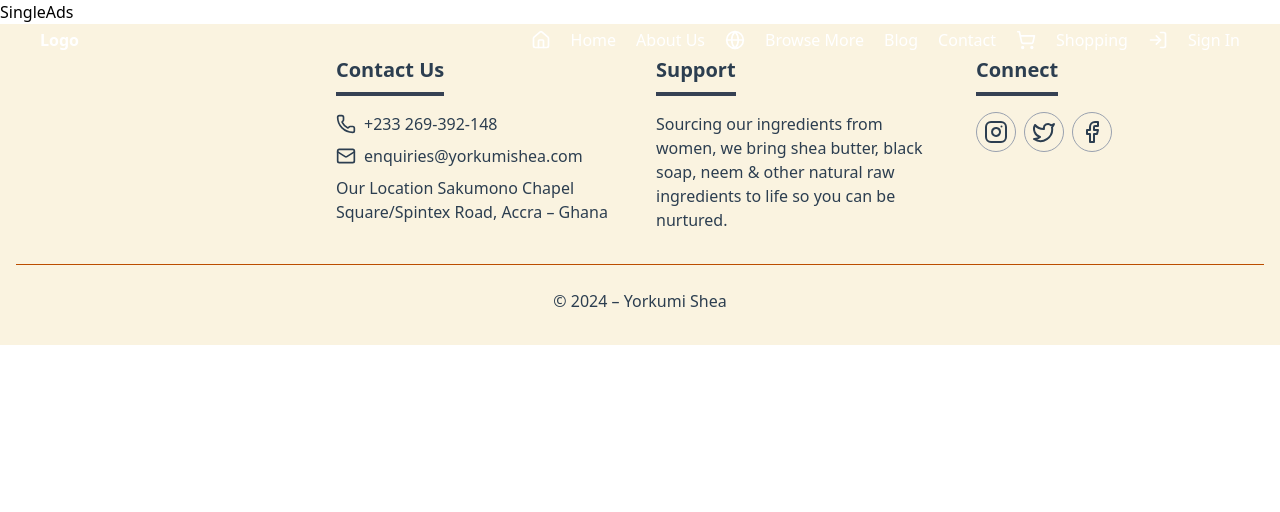
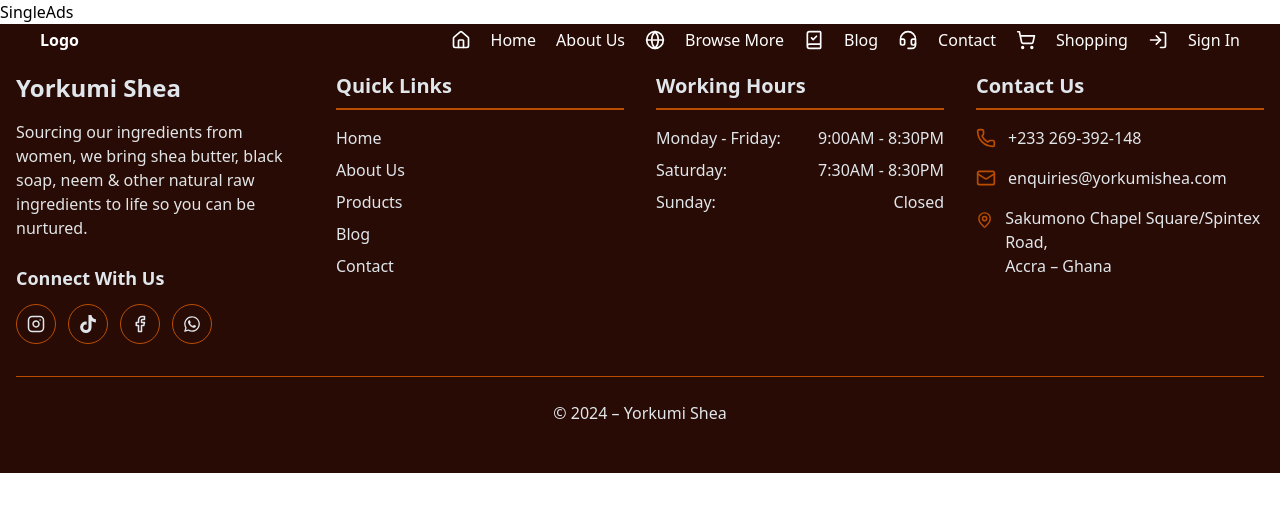
Before and after one commit to Mest-Dev-Nexus/yorkumi-frontend, a React (Vite) app: page /singleads in a window 1280 px wide. Shown: the top 512 px of the page. Built offline with nearby package versions, Linux system fonts and the light colour scheme.

Commit message:
Updated landing section with glass and typewriter effect

```diff
--- a/package.json
+++ b/package.json
@@ -15,7 +15,9 @@
     "lucide-react": "^0.487.0",
     "react": "^19.0.0",
     "react-dom": "^19.0.0",
+    "react-icons": "^5.5.0",
     "react-router": "^7.5.0",
+    "react-simple-typewriter": "^5.0.1",
     "tailwindcss": "^4.1.3"
   },
   "devDependencies": {
--- a/src/components/Footer.jsx
+++ b/src/components/Footer.jsx
@@ -1,83 +1,139 @@
 import React from "react";
-import { Facebook, Instagram, Twitter, Phone, Mail } from "lucide-react";
+import { Facebook, Instagram, Phone, Mail, MapPin } from "lucide-react";
+import { FaTiktok, FaWhatsapp } from "react-icons/fa";
 // import logo from "../assets/images/logovennace.png";
 
 const Footer = () => {
   return (
-    <div>
-        <footer className="bg-[#FAF3E0] text-[#2C3E50] py-8">
+    <footer className="bg-[#280b05] text-[#e1e6eb] py-12">
       <div className="container mx-auto px-4">
         <div className="grid grid-cols-1 md:grid-cols-2 lg:grid-cols-4 gap-8">
           {/* Logo and About Section */}
           <div className="mb-6 md:mb-0">
-            {/* <img src={logo} alt="vennace" /> */}
+            <div className="mb-4">
+              {/* <img src={logo} alt="Yorkumi" className="h-16 mb-4" /> */}
+              <h2 className="text-2xl font-bold mb-2">Yorkumi Shea</h2>
             </div>
-
-          {/* Contact Us Section */}
-          <div className="mb-6 md:mb-0">
-            <h2 className="inline-block text-xl font-semibold pb-2 mb-4 border-b-4 border-gray-700">
-              Contact Us
-            </h2>
-            <p className="flex items-center mb-2">
-              <Phone className="mr-2 h-5 w-5" />
-              +233 269-392-148
-            </p>
-            <p className="flex items-center mb-2">
-              <Mail className="mr-2 h-5 w-5" />
-              enquiries@yorkumishea.com
-            </p>
-            <p className="mt-2 text-[#2C3E50]">
-              Our Location Sakumono Chapel Square/Spintex Road, Accra – Ghana
-            </p>
-          </div>
-
-          {/* Support Section */}
-          <div className="mb-6 md:mb-0">
-            <h2 className="inline-block text-xl font-semibold pb-2 mb-4 border-b-4 border-gray-700">
-              Support
-            </h2>
-            <p className="text-[#2C3E50]">
+            <p className="text-[#e2e5e7] mb-4">
               Sourcing our ingredients from women, we bring shea butter, black
               soap, neem & other natural raw ingredients to life so you can be
               nurtured.
             </p>
-          </div>
 
-          {/* Connect Section */}
-          <div className="mb-6 md:mb-0">
-            <h2 className="inline-block text-xl font-semibold pb-2 mb-4 border-b-4 border-gray-700">
-              Connect
-            </h2>
-            <div className="flex space-x-2">
+            {/* Social Media Links */}
+            <div className="mt-6">
+              <h3 className="text-lg font-semibold mb-3">Connect With Us</h3>
+              <div className="flex space-x-3">
                 <a
-                href="#"
-                className="inline-flex items-center justify-center h-10 w-10 border border-gray-400 rounded-full hover:text-blue-500 hover:border-blue-500 transition-colors"
+                  href="https://www.instagram.com/yorkumi_gh/"
+                  target="_blank"
+                  rel="noopener noreferrer"
+                  className="inline-flex items-center justify-center h-10 w-10 border border-amber-700 rounded-full hover:bg-amber-700 hover:text-white transition-colors"
+                  aria-label="Instagram"
                 >
-                <Instagram />
+                  <Instagram size={18} />
                 </a>
                 <a
-                href="#"
-                className="inline-flex items-center justify-center h-10 w-10 border border-gray-400 rounded-full hover:text-blue-500 hover:border-blue-500 transition-colors"
+                  href="https://www.tiktok.com/@yorkumishea"
+                  target="_blank"
+                  rel="noopener noreferrer"
+                  className="inline-flex items-center justify-center h-10 w-10 border border-amber-700 rounded-full hover:bg-amber-700 hover:text-white transition-colors"
+                  aria-label="TikTok"
                 >
-                <Twitter />
+                  <FaTiktok size={18} />
                 </a>
                 <a
-                href="#"
-                className="inline-flex items-center justify-center h-10 w-10 border border-gray-400 rounded-full hover:text-blue-500 hover:border-blue-500 transition-colors"
+                  href="https://www.facebook.com/yorkumigh"
+                  target="_blank"
+                  rel="noopener noreferrer"
+                  className="inline-flex items-center justify-center h-10 w-10 border border-amber-700 rounded-full hover:bg-amber-700 hover:text-white transition-colors"
+                  aria-label="Facebook"
                 >
-                <Facebook />
+                  <Facebook size={18} />
+                </a>
+                <a
+                  href="https://wa.me/233269392148"
+                  target="_blank"
+                  rel="noopener noreferrer"
+                  className="inline-flex items-center justify-center h-10 w-10 border border-amber-700 rounded-full hover:bg-amber-700 hover:text-white transition-colors"
+                  aria-label="WhatsApp"
+                >
+                  <FaWhatsapp size={18} />
                 </a>
               </div>
             </div>
           </div>
 
-        <div className="mt-8 pt-6 border-t border-amber-700 text-center text-[#2C3E50]">
-          {/* <p>&copy; {new Date().getFullYear()} Vennace. All rights reserved.</p> */}
+          {/* Quick Links Section */}
+          <div className="mb-6 md:mb-0">
+            <h2 className="text-xl font-semibold pb-2 mb-4 border-b-2 border-amber-700">
+              Quick Links
+            </h2>
+            <ul className="space-y-2">
+              <li><a href="/" className="hover:text-amber-700 transition-colors">Home</a></li>
+              <li><a href="/about" className="hover:text-amber-700 transition-colors">About Us</a></li>
+              <li><a href="/products" className="hover:text-amber-700 transition-colors">Products</a></li>
+              <li><a href="/blog" className="hover:text-amber-700 transition-colors">Blog</a></li>
+              <li><a href="/contact" className="hover:text-amber-700 transition-colors">Contact</a></li>
+            </ul>
+          </div>
+
+          {/* Working Hours Section */}
+          <div className="mb-6 md:mb-0">
+            <h2 className="text-xl font-semibold pb-2 mb-4 border-b-2 border-amber-700">
+              Working Hours
+            </h2>
+            <div className="space-y-2">
+              <div className="flex justify-between">
+                <span>Monday - Friday:</span>
+                <span>9:00AM - 8:30PM</span>
+              </div>
+              <div className="flex justify-between">
+                <span>Saturday:</span>
+                <span>7:30AM - 8:30PM</span>
+              </div>
+              <div className="flex justify-between">
+                <span>Sunday:</span>
+                <span>Closed</span>
+              </div>
+            </div>
+          </div>
+
+          {/* Contact Us Section */}
+          <div className="mb-6 md:mb-0">
+            <h2 className="text-xl font-semibold pb-2 mb-4 border-b-2 border-amber-700">
+              Contact Us
+            </h2>
+            <div className="space-y-4">
+              <p className="flex items-center">
+                <Phone className="mr-3 h-5 w-5 text-amber-700" />
+                <a href="tel:+233269392148" className="hover:text-amber-700 transition-colors">
+                  +233 269-392-148
+                </a>
+              </p>
+              <p className="flex items-center">
+                <Mail className="mr-3 h-5 w-5 text-amber-700" />
+                <a href="mailto:enquiries@yorkumishea.com" className="hover:text-amber-700 transition-colors">
+                  enquiries@yorkumishea.com
+                </a>
+              </p>
+              <p className="flex items-start">
+                <MapPin className="mr-3 h-5 w-5 text-amber-700 mt-1" />
+                <span>
+                  Sakumono Chapel Square/Spintex Road,<br />
+                  Accra – Ghana
+                </span>
+              </p>
+            </div>
+          </div>
+        </div>
+
+        <div className="mt-8 pt-6 border-t border-amber-700 text-center">
         <p>© 2024 – Yorkumi Shea</p>
+          {/* <p className="text-sm">© {new Date().getFullYear()} – Yorkumi Shea. All rights reserved.</p> */}
         </div>
       </div>
     </footer>
-    </div>
   );
 };
 
--- a/src/components/Navbar.jsx
+++ b/src/components/Navbar.jsx
@@ -1,6 +1,6 @@
 
 import React from "react";
-import { Globe, House, LogIn, ShoppingCart } from "lucide-react";
+import { BookCheck, Globe, Headset, House, LogIn, Phone, PhoneCallIcon, ShoppingCart } from "lucide-react";
 
 const NavBar = () => {
   return (
@@ -9,7 +9,7 @@
         <p className="font-bold text-white">Logo</p>
       </div>
 
-      <span className="flex gap-5 items-center transition-duration-200">
+      <span className="flex gap-5 items-center transition-duration-200 text-1xl">
         <House className="w-5 h-5 text-white" />
         <a href="/" className="block text-white hover:text-amber-300">
           Home
@@ -22,9 +22,11 @@
         <a href="/browse" className="block text-white hover:text-amber-300">
           Browse More
         </a>
+        <BookCheck className="w-5 h-5 text-white"/>
         <a href="/blog" className="block text-white hover:text-amber-300">
           Blog
         </a>
+        <Headset className="w-5 h-5 text-white"/>
         <a href="/contact" className="block text-white hover:text-amber-300">
           Contact
         </a>
--- a/src/pages/Landing.jsx
+++ b/src/pages/Landing.jsx
@@ -1,9 +1,36 @@
 import React from "react";
+import { Typewriter } from "react-simple-typewriter";
 
 const Landing = () => {
   return (
-    <div className="bg-[url(assets/images/yorkumi.jpg)] bg-cover bg-center bg-fixed h-[120vh]  p-20 w-full">
-      <p className="text-center">Lorem ipsum dolor, sit amet consectetur adipisicing elit.<br/> Excepturi sapiente dolore vero voluptatibus dolor hic enim dolores.<br/> Corporis sunt consequatur facere officia, quibusdam voluptatibus <br/>obcaecati inventore itaque, nostrum modi molestias!</p>
+    <div>
+      <div className="bg-[url(assets/images/yorkumi.jpg)] bg-cover bg-center bg-fixed h-[120vh] flex items-end justify-start p-6 w-full">
+        <div className="bg-white/30 backdrop-blur-md rounded-xl shadow-lg p-8 max-w-xl text-left text-gray-800 mb-8 ml-8">
+          <h1 className="text-4xl md:text-5xl font-bold mb-4">
+            100% Natural Extracts.
+            <br />
+            Be{" "}
+            <span className="text-amber-700">
+              <Typewriter
+                words={["clean.", "pure.", "natural."]}
+                loop={true}
+                cursor
+                cursorStyle="|"
+                typeSpeed={200}
+                deleteSpeed={60}
+                delaySpeed={1200}
+              />
+            </span>
+          </h1>
+          <p className="text-base md:text-lg leading-relaxed">
+            Sourcing our ingredients from women, we bring shea butter, black
+            soap, neem & other natural raw ingredients to life so you can be
+            nurtured.
+          </p>
+        </div>
+      </div>
+
+      <section>more</section>
     </div>
   );
 };
```
Also changed, not shown: 1 other file (tests, documents, lock files or other folders). Lines whose indentation alone changed are shown as unchanged.
